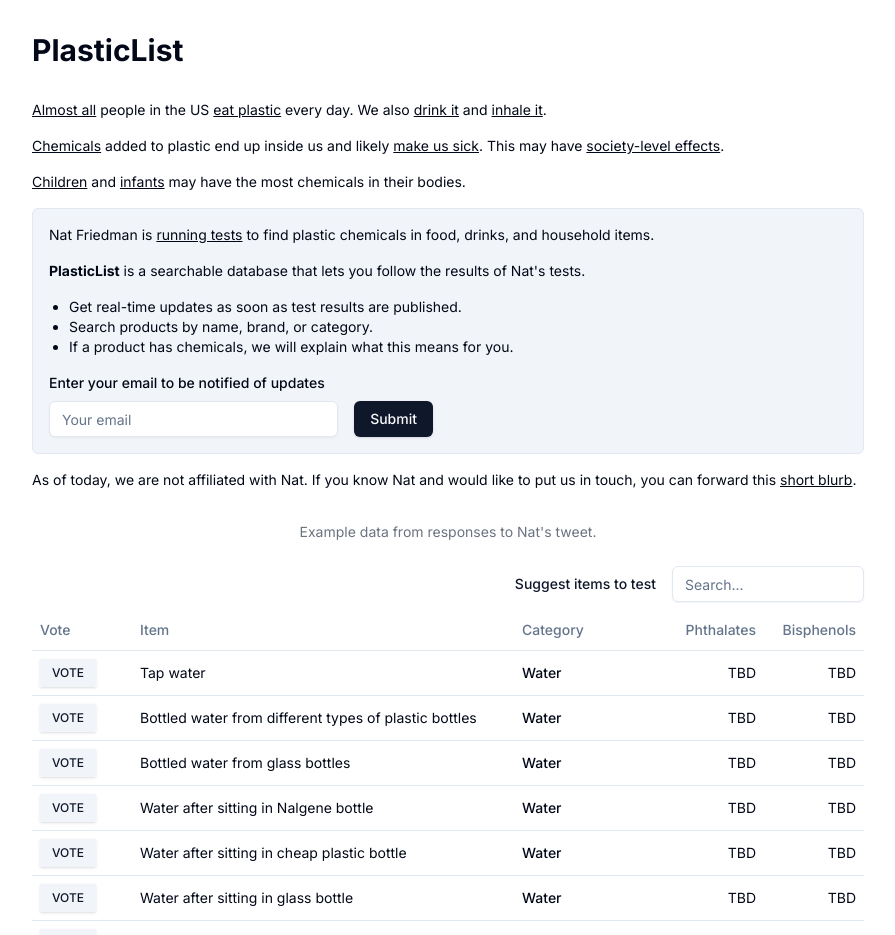
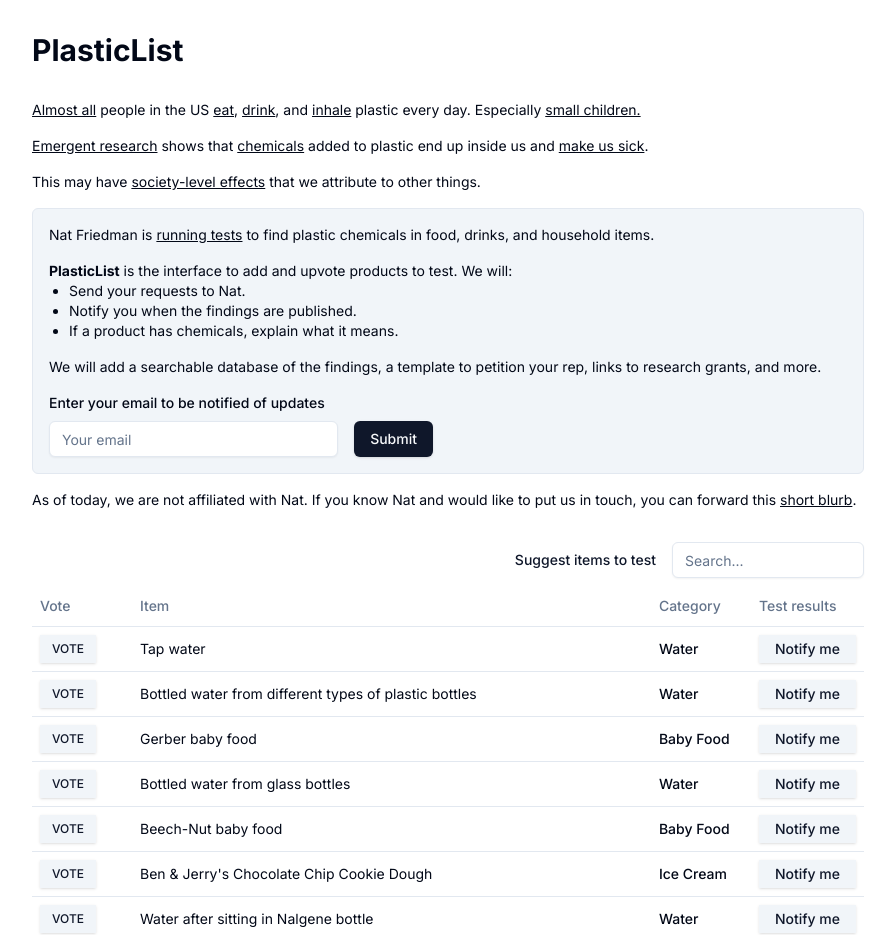
Before and after one commit to plasticlist/plasticlist-old, a Next.js app: page / in a window 1280 px wide. Shown: the top 935 px of the page, without its empty margins (192-1087 px from the left). Built offline with nearby package versions, Linux system fonts and the light colour scheme.

Commit message:
update copy, add notify me button

```diff
--- a/src/components/intro-text.tsx
+++ b/src/components/intro-text.tsx
@@ -46,9 +46,9 @@
               </>
             }
           >
-            eat plastic
+            eat
           </OverlayTrigger>
-          {" "}every day. We also{" "}
+          ,{" "}
           <OverlayTrigger
             content={
               <>
@@ -58,9 +58,9 @@
               </>
             }
           >
-            drink it
+            drink
           </OverlayTrigger>
-          {" "}and{" "}
+          , and{" "}
           <OverlayTrigger
             content={
               <>
@@ -70,11 +70,32 @@
               </>
             }
           >
-            inhale it
+            inhale
           </OverlayTrigger>
-          .
+          {" "}plastic every day. Especially{" "}
+          <OverlayTrigger
+            content={
+              <>
+                <p><a href="https://pubmed.ncbi.nlm.nih.gov/14762970/" className="text-blue-500">Koch et al. (2004)</a> found that nursery school children have twice the internal exposure to a plastic chemical called DEHP compared to their parents and teachers.</p>
+                <br />
+                <p><a href="https://sproutsanfrancisco.com/get-educated/test-banned-dehp-phthalates/" className="text-blue-500">Sprout San Francisco (2018)</a> found that all their children had DEHP in their systems, with higher levels in 6- and 8-year-olds compared to 12-year-old.</p>
+                <br />
+                <p><a href="https://pubmed.ncbi.nlm.nih.gov/16466535/" className="text-blue-500">Koch et al. (2006)</a> found that premature newborns in Germany had DEHP exposure levels up to 100 times above safety limits, primarily due to intensive medical care involving DEHP-containing devices.</p>
+              </>
+            }
+          >
+            small children.
+          </OverlayTrigger>
         </p>
         <p>
+          <OverlayTrigger
+            content={
+              <p><a href="https://ehp.niehs.nih.gov/doi/10.1289/ehp.1306681" className="text-blue-500">The National Health and Nutrition Examination Survey (2001–2010)</a> found that at least 98% of participants had plastic chemicals called phthalates in their systems, with children having higher levels than adults.</p>
+            }
+          >
+            Emergent research
+          </OverlayTrigger>
+          {" "}shows that{" "}
           <OverlayTrigger
             content={
               <>
@@ -86,9 +107,9 @@
               </>
             }
           >
-            Chemicals
+            chemicals
           </OverlayTrigger>
-          {" "}added to plastic end up inside us and likely{" "}
+          {" "}added to plastic end up inside us and{" "}
           <OverlayTrigger
             content={
               <p><a href="https://www.endocrine.org/-/media/endosociety/files/advocacy-and-outreach/important-documents/introduction-to-endocrine-disrupting-chemicals.pdf#page=22" className="text-blue-500">The Endocrine Society (2014)</a> summarized studies showing that plastic chemicals are linked to neurological and behavioral disorders, obesity, metabolic dysfunction, reproductive disorders, and hormone-sensitive cancers.</p>
@@ -96,7 +117,10 @@
           >
             make us sick
           </OverlayTrigger>
-          . This may have{" "}
+          .
+        </p>
+        <p>
+          This may have{" "}
           <OverlayTrigger
             content={
               <p><a href="https://pubmed.ncbi.nlm.nih.gov/17003688/" className="text-blue-500">Hauser et al. (2006)</a> found that a plastic chemical may be altering semen quality in men. Concentrations of the chemical were associated with decreased sperm concentration and motility.</p>
@@ -104,42 +128,21 @@
           >
             society-level effects
           </OverlayTrigger>
-          .
-        </p>
-        <p>
-          <OverlayTrigger
-            content={
-              <>
-                <p><a href="https://pubmed.ncbi.nlm.nih.gov/14762970/" className="text-blue-500">Koch et al. (2004)</a> found that nursery school children have twice the internal exposure to a plastic chemical called DEHP compared to their parents and teachers.</p>
-                <br />
-                <p><a href="https://sproutsanfrancisco.com/get-educated/test-banned-dehp-phthalates/" className="text-blue-500">Sprout San Francisco (2018)</a> found that all their children had DEHP in their systems, with higher levels in 6- and 8-year-olds compared to 12-year-old.</p>
-              </>
-            }
-          >
-            Children
-          </OverlayTrigger>
-          {" "}and{" "}
-          <OverlayTrigger
-            content={
-              <p><a href="https://pubmed.ncbi.nlm.nih.gov/16466535/" className="text-blue-500">Koch et al. (2006)</a> found that premature newborns in Germany had DEHP exposure levels up to 100 times above safety limits, primarily due to intensive medical care involving DEHP-containing devices.</p>
-            }
-          >
-            infants
-          </OverlayTrigger>
-          {" "}may have the most chemicals in their bodies.
+          {" "}that we attribute to other things.
         </p>
         <div className="border bg-secondary p-4 rounded-md flex flex-col gap-4">
           <p>
             Nat Friedman is <a href="https://twitter.com/natfriedman/status/1789287484515659896" className="underline">running tests</a> to find plastic chemicals in food, drinks, and household items.
           </p>
-          <p>
-            <b>PlasticList</b> is a searchable database that lets you follow the results of Nat's tests.
-          </p>
-          <ul className="list-disc pl-5">
-            <li>Get real-time updates as soon as test results are published.</li>
-            <li>Search products by name, brand, or category.</li>
-            <li>If a product has chemicals, we will explain what this means for you.</li>
-          </ul>
+          <div>
+            <p><b>PlasticList</b> is the interface to add and upvote products to test. We will:</p>
+            <ul className="list-disc pl-5">
+              <li>Send your requests to Nat.</li>
+              <li>Notify you when the findings are published.</li>
+              <li>If a product has chemicals, explain what it means.</li>
+            </ul>
+          </div>
+          <p>We will add a searchable database of the findings, a template to petition your rep, links to research grants, and more.</p>
           <SubscribeEmailForm onSubmitSuccess={onEmailSubmit} />
         </div>
         <p>
--- a/src/components/plastic-list.tsx
+++ b/src/components/plastic-list.tsx
@@ -41,53 +41,94 @@
   const rows = [
     { "category": "Water", "item": "Tap water", "phthalates": "TBD", "bisphenols": "TBD" },
     { "category": "Water", "item": "Bottled water from different types of plastic bottles", "phthalates": "TBD", "bisphenols": "TBD" },
+    { "category": "Baby Food", "item": "Gerber baby food", "phthalates": "TBD", "bisphenols": "TBD" },
     { "category": "Water", "item": "Bottled water from glass bottles", "phthalates": "TBD", "bisphenols": "TBD" },
+    { "category": "Baby Food", "item": "Beech-Nut baby food", "phthalates": "TBD", "bisphenols": "TBD" },
+    { "category": "Ice Cream", "item": "Ben & Jerry's Chocolate Chip Cookie Dough", "phthalates": "TBD", "bisphenols": "TBD" },
     { "category": "Water", "item": "Water after sitting in Nalgene bottle", "phthalates": "TBD", "bisphenols": "TBD" },
     { "category": "Water", "item": "Water after sitting in cheap plastic bottle", "phthalates": "TBD", "bisphenols": "TBD" },
+    { "category": "Baby Food", "item": "Earth's Best baby food", "phthalates": "TBD", "bisphenols": "TBD" },
+    { "category": "Ice Cream", "item": "Haagen-Dazs Vanilla Ice Cream", "phthalates": "TBD", "bisphenols": "TBD" },
     { "category": "Water", "item": "Water after sitting in glass bottle", "phthalates": "TBD", "bisphenols": "TBD" },
     { "category": "Water", "item": "Water after sitting in sippy cup", "phthalates": "TBD", "bisphenols": "TBD" },
+    { "category": "Ice Cream", "item": "Magnum Chocolate Ice Cream Bars", "phthalates": "TBD", "bisphenols": "TBD" },
+    { "category": "Baby Food", "item": "Happy Baby organic baby food", "phthalates": "TBD", "bisphenols": "TBD" },
     { "category": "Water", "item": "Water from Brita filter", "phthalates": "TBD", "bisphenols": "TBD" },
     { "category": "Food Storage", "item": "Food wrapped in cellophane", "phthalates": "TBD", "bisphenols": "TBD" },
+    { "category": "Ice Cream", "item": "Talenti Gelato Layers", "phthalates": "TBD", "bisphenols": "TBD" },
+    { "category": "Baby Food", "item": "Plum Organics baby food", "phthalates": "TBD", "bisphenols": "TBD" },
     { "category": "Food Storage", "item": "Food wrapped in plastic bags", "phthalates": "TBD", "bisphenols": "TBD" },
+    { "category": "Ice Cream", "item": "Breyers Natural Vanilla", "phthalates": "TBD", "bisphenols": "TBD" },
+    { "category": "Baby Food", "item": "Sprout Organic baby food", "phthalates": "TBD", "bisphenols": "TBD" },
     { "category": "Food Storage", "item": "Food microwaved in different containers", "phthalates": "TBD", "bisphenols": "TBD" },
+    { "category": "Ice Cream", "item": "Dairy-Free Coconut Milk Ice Cream", "phthalates": "TBD", "bisphenols": "TBD" },
     { "category": "Beverages", "item": "Starbucks drink in plastic lid", "phthalates": "TBD", "bisphenols": "TBD" },
+    { "category": "Baby Food", "item": "Parent's Choice baby food", "phthalates": "TBD", "bisphenols": "TBD" },
+    { "category": "Ice Cream", "item": "Halo Top Low-Calorie Ice Cream", "phthalates": "TBD", "bisphenols": "TBD" },
     { "category": "Beverages", "item": "Hydro flask for hot drink", "phthalates": "TBD", "bisphenols": "TBD" },
     { "category": "Beverages", "item": "Hydro flask for cold drink", "phthalates": "TBD", "bisphenols": "TBD" },
-    { "category": "Baby Food", "item": "Annie’s baby food", "phthalates": "TBD", "bisphenols": "TBD" },
+    { "category": "Baby Food", "item": "Ella's Kitchen baby food", "phthalates": "TBD", "bisphenols": "TBD" },
+    { "category": "Ice Cream", "item": "Yasso Greek Yogurt Bars", "phthalates": "TBD", "bisphenols": "TBD" },
     { "category": "Snacks", "item": "Veggie sticks", "phthalates": "TBD", "bisphenols": "TBD" },
     { "category": "Meat", "item": "Grass-fed beef", "phthalates": "TBD", "bisphenols": "TBD" },
+    { "category": "Baby Food", "item": "Happy Tot super foods", "phthalates": "TBD", "bisphenols": "TBD" },
+    { "category": "Ice Cream", "item": "Ben & Jerry's Dairy-Free Ice Cream", "phthalates": "TBD", "bisphenols": "TBD" },
     { "category": "Meat", "item": "Grain-fed beef", "phthalates": "TBD", "bisphenols": "TBD" },
     { "category": "Non-processed Foods", "item": "Non-processed foods from groceries", "phthalates": "TBD", "bisphenols": "TBD" },
+    { "category": "Ice Cream", "item": "Good Humor Strawberry Shortcake", "phthalates": "TBD", "bisphenols": "TBD" },
     { "category": "Water", "item": "Water in non-BPA 5-gallon plastic", "phthalates": "TBD", "bisphenols": "TBD" },
+    { "category": "Baby Food", "item": "Once Upon a Farm baby food", "phthalates": "TBD", "bisphenols": "TBD" },
     { "category": "Water", "item": "Super filtered tap water", "phthalates": "TBD", "bisphenols": "TBD" },
     { "category": "Water", "item": "Water in glass bottles", "phthalates": "TBD", "bisphenols": "TBD" },
+    { "category": "Ice Cream", "item": "Nestle Drumstick", "phthalates": "TBD", "bisphenols": "TBD" },
     { "category": "Beverages", "item": "Fruit or energy drinks", "phthalates": "TBD", "bisphenols": "TBD" },
+    { "category": "Baby Food", "item": "Holle baby food", "phthalates": "TBD", "bisphenols": "TBD" },
+    { "category": "Ice Cream", "item": "Klondike Bars", "phthalates": "TBD", "bisphenols": "TBD" },
     { "category": "Other items", "item": "Plastic straws", "phthalates": "TBD", "bisphenols": "TBD" },
     { "category": "Beverages", "item": "Super soft tea bags", "phthalates": "TBD", "bisphenols": "TBD" },
+    { "category": "Baby Food", "item": "Yumi baby food", "phthalates": "TBD", "bisphenols": "TBD" },
     { "category": "Utensils", "item": "Reusable chopsticks", "phthalates": "TBD", "bisphenols": "TBD" },
+    { "category": "Ice Cream", "item": "Blue Bell Homemade Vanilla", "phthalates": "TBD", "bisphenols": "TBD" },
     { "category": "Meat", "item": "Organic chicken", "phthalates": "TBD", "bisphenols": "TBD" },
     { "category": "Meat", "item": "Cage-free chicken", "phthalates": "TBD", "bisphenols": "TBD" },
+    { "category": "Ice Cream", "item": "Non-dairy Almond Milk Ice Cream", "phthalates": "TBD", "bisphenols": "TBD" },
     { "category": "Meat", "item": "Non-organic chicken", "phthalates": "TBD", "bisphenols": "TBD" },
     { "category": "Oils", "item": "Seed oils", "phthalates": "TBD", "bisphenols": "TBD" },
+    { "category": "Baby Food", "item": "Amara organic baby food", "phthalates": "TBD", "bisphenols": "TBD" },
     { "category": "Oils", "item": "Olive oils", "phthalates": "TBD", "bisphenols": "TBD" },
     { "category": "Milk", "item": "Soy milk", "phthalates": "TBD", "bisphenols": "TBD" },
     { "category": "Milk", "item": "Regular milk", "phthalates": "TBD", "bisphenols": "TBD" },
+    { "category": "Ice Cream", "item": "Mochi Ice Cream", "phthalates": "TBD", "bisphenols": "TBD" },
     { "category": "Milk", "item": "Organic milk", "phthalates": "TBD", "bisphenols": "TBD" },
+    { "category": "Baby Food", "item": "Little Spoon baby food", "phthalates": "TBD", "bisphenols": "TBD" },
     { "category": "Meat", "item": "Regular chicken breast", "phthalates": "TBD", "bisphenols": "TBD" },
     { "category": "Milk", "item": "Almond milk", "phthalates": "TBD", "bisphenols": "TBD" },
+    { "category": "Ice Cream", "item": "Turkey Hill Ice Cream", "phthalates": "TBD", "bisphenols": "TBD" },
     { "category": "Snacks", "item": "Powdered peanut butter", "phthalates": "TBD", "bisphenols": "TBD" },
+    { "category": "Baby Food", "item": "Gerber Organic baby cereal", "phthalates": "TBD", "bisphenols": "TBD" },
     { "category": "Other items", "item": "Test for PFAS, especially in dairy products", "phthalates": "TBD", "bisphenols": "TBD" },
     { "category": "Other items", "item": "Solo cups with water", "phthalates": "TBD", "bisphenols": "TBD" },
+    { "category": "Baby Food", "item": "Happy Baby organic puffs", "phthalates": "TBD", "bisphenols": "TBD" },
     { "category": "Water", "item": "Mountain Valley spring water in glass bottles", "phthalates": "TBD", "bisphenols": "TBD" },
     { "category": "Beverages", "item": "Coffee", "phthalates": "TBD", "bisphenols": "TBD" },
     { "category": "Ice Cream", "item": "Salt & Straw ice cream", "phthalates": "TBD", "bisphenols": "TBD" },
     { "category": "Other items", "item": "Machine-milked cow milk in glass bottles", "phthalates": "TBD", "bisphenols": "TBD" },
+    { "category": "Baby Food", "item": "Plum Organics pouches", "phthalates": "TBD", "bisphenols": "TBD" },
     { "category": "Other items", "item": "Raw milk directly from a cow", "phthalates": "TBD", "bisphenols": "TBD" },
+    { "category": "Baby Food", "item": "Sprout Organic pouches", "phthalates": "TBD", "bisphenols": "TBD" },
     { "category": "Water", "item": "Bottled water left in a hot car", "phthalates": "TBD", "bisphenols": "TBD" },
     { "category": "Milk", "item": "Raw milk", "phthalates": "TBD", "bisphenols": "TBD" },
     { "category": "Milk", "item": "Pasteurized milk", "phthalates": "TBD", "bisphenols": "TBD" },
-    { "category": "Baby Food", "item": "Baby/kids food", "phthalates": "TBD", "bisphenols": "TBD" }
+    { "category": "Baby Food", "item": "Earth's Best Organic jars", "phthalates": "TBD", "bisphenols": "TBD" },
+    { "category": "Baby Food", "item": "Hipp Organic baby food", "phthalates": "TBD", "bisphenols": "TBD" },
+    { "category": "Baby Food", "item": "Peter Rabbit Organics pouches", "phthalates": "TBD", "bisphenols": "TBD" },
+    { "category": "Baby Food", "item": "NurturMe organic baby food", "phthalates": "TBD", "bisphenols": "TBD" },
+    { "category": "Baby Food", "item": "Kabrita goat milk baby food", "phthalates": "TBD", "bisphenols": "TBD" },
+    { "category": "Baby Food", "item": "Happy Family Organics yogurt", "phthalates": "TBD", "bisphenols": "TBD" },
+    { "category": "Baby Food", "item": "Happy Baby teethers", "phthalates": "TBD", "bisphenols": "TBD" },
+    { "category": "Ice Cream", "item": "Ice Cream Sandwiches", "phthalates": "TBD", "bisphenols": "TBD" }
   ];
+
 
   const filteredRows = rows.filter((item) =>
     Object.values(item).some((value) =>
@@ -97,13 +138,9 @@
 
   const handleVote = async (item: string) => {
     if (!email && !hasShownDialog) {
-      console.log("email", email);
-      console.log("hasShownDialog", hasShownDialog);
       setIsDialogOpen(true);
       setHasShownDialog(true);
     } else {
-      console.log("email", email);
-      console.log("hasShownDialog", hasShownDialog);
       try {
         await fetch("/api/vote", {
           method: "POST",
@@ -117,6 +154,11 @@
         console.error("Error voting:", error);
       }
     }
+  };
+
+  const handleNotify = async () => {
+    setIsDialogOpen(true);
+    setHasShownDialog(true);
   };
 
   const handleDialogClose = () => {
@@ -159,7 +201,6 @@
 
   return (
     <div className="flex flex-col gap-2">
-      <p className="mx-auto text-sm text-gray-500 mb-4">Example data from responses to Nat's tweet.</p>
       <div className="flex justify-end">
         <Button variant="link" onClick={() => setIsSuggestDialogOpen(true)} className="ml-2">
           Suggest items to test
@@ -175,15 +216,10 @@
       <Table>
         <TableHeader>
           <TableRow>
-            <TableHead className="w-[100px] text-left">Vote</TableHead>
+            <TableHead className="w-[100px]">Vote</TableHead>
             <TableHead>Item</TableHead>
-            <TableHead className="w-[150px]">Category</TableHead>
-            <TableHead className="w-[100px] text-right">
-              Phthalates
-            </TableHead>
-            <TableHead className="w-[100px] text-right">
-              Bisphenols
-            </TableHead>
+            <TableHead className="w-[100px]">Category</TableHead>
+            <TableHead className="w-[100px]">Test results</TableHead>
           </TableRow>
         </TableHeader>
         <TableBody>
@@ -204,8 +240,9 @@
               </TableCell>
               <TableCell>{item.item}</TableCell>
               <TableCell className="font-medium">{item.category}</TableCell>
-              <TableCell className="text-right">{item.phthalates}</TableCell>
-              <TableCell className="text-right">{item.bisphenols}</TableCell>
+              <TableCell className="text-left">
+                <Button className="h-7 rounded-none bg-secondary text-secondary-foreground hover:bg-blue-600 hover:text-background" onClick={() => handleNotify()}>Notify me</Button>
+              </TableCell>
             </TableRow>
           ))}
         </TableBody>
@@ -215,10 +252,13 @@
           <DialogHeader>
             <DialogTitle>Stay in the know</DialogTitle>
           </DialogHeader>
-          <SubscribeEmailForm onSubmitSuccess={(email) => {
-            onEmailSubmit(email);
-            handleDialogClose();
-          }} />
+          <div className="flex flex-col gap-2">
+            <SubscribeEmailForm onSubmitSuccess={(email) => {
+              onEmailSubmit(email);
+              handleDialogClose();
+            }} />
+            <p className="text-sm text-muted-foreground">Entered your email before? Skip this step.</p>
+          </div>
           <DialogFooter>
             <Button variant="link" className="text-muted-foreground text-sm" onClick={handleDialogClose}>Skip</Button>
           </DialogFooter>
```
